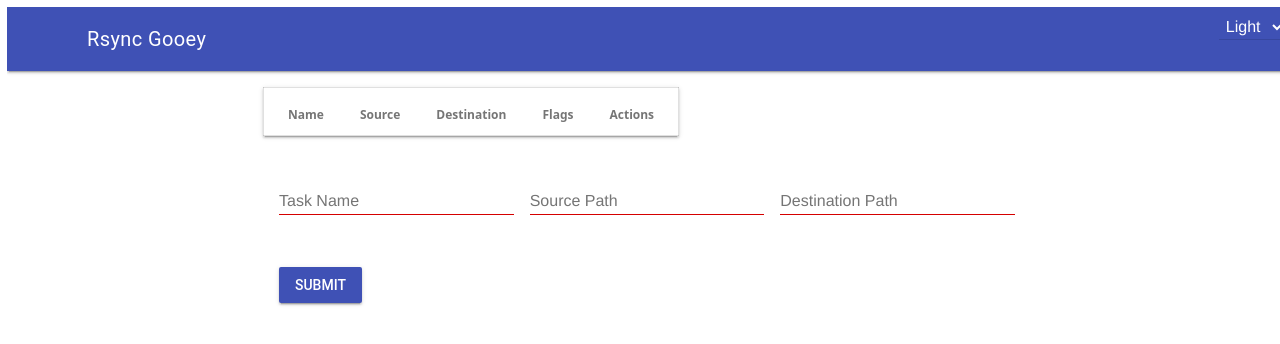
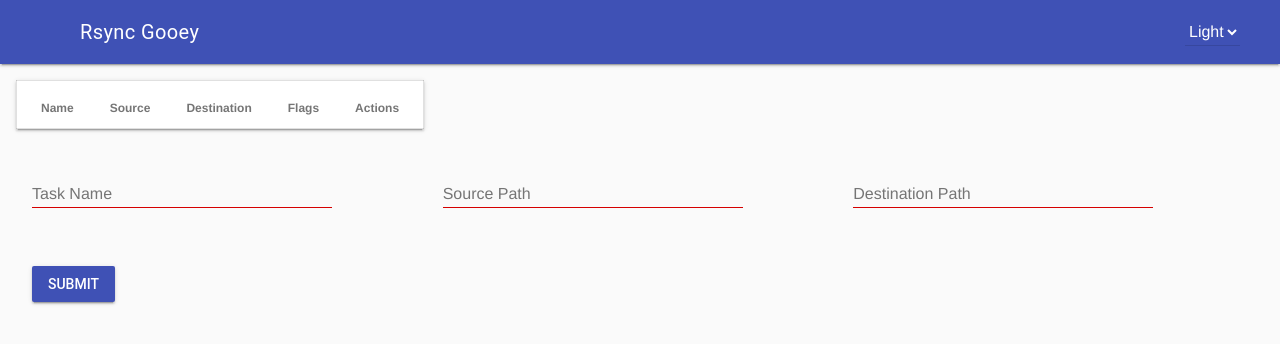
Before and after one commit to dro-ex/rsync-gooey, a plain HTML site: page templates/index.html in a window 1280 px wide. Drawn offline with nearby package versions, Linux system fonts and the light colour scheme; files that its build step writes are made by us from their sources; files whose address does not match are found by name.

Commit message:
Update style.css

```diff
--- a/static/style.css
+++ b/static/style.css
@@ -1,55 +1,22 @@
-/* ensure custom elements display properly */
-rsync-task-list, rsync-task-form {
-  display: block;
+body.light {
+  background: #fafafa;
+  color: #212121;
 }
-
-/* Theme variables */
-:root.light {
-  --bg-color: #f9f9f9;
-  --text-color: #000;
-  --table-bg: #fff;
-  --th-bg: #eee;
-  --border-color: #ccc;
-  --button-bg: #0074D9;
-  --button-text: #fff;
+body.dark {
+  background: #303030;
+  color: #f5f5f5;
 }
-:root.dark {
-  --bg-color: #2c2c2c;
-  --text-color: #eee;
-  --table-bg: #333;
-  --th-bg: #444;
-  --border-color: #555;
-  --button-bg: #1e88e5;
-  --button-text: #fff;
+#theme-selector-container {
+  margin-left: auto;
 }
-
-body {
-  font-family: system-ui, sans-serif;
-  margin: 0;
-  padding: 0.5em;
-  background: var(--bg-color);
-  color: var(--text-color);
-}
-header {
-  position: relative;
-  text-align: center;
+#flags {
+  display: grid;
+  grid-template-columns: repeat(4, 1fr);
+  gap: 0.5em;
   margin-bottom: 1em;
 }
-#theme-selector-container {
-  position: absolute;
-  top: 0.5em;
-  right: 0.5em;
+#flags label {
+  display: flex;
+  align-items: center;
+  gap: 0.5em;
 }
-#theme-selector {
-  padding: 0.2em;
-  margin-left: 0.3em;
-}
-main {
-  max-width: 800px;
-  margin: auto;
-}
-
-/* spacing below task list */
-rsync-task-list {
-  margin-bottom: 2em;
-}
```
